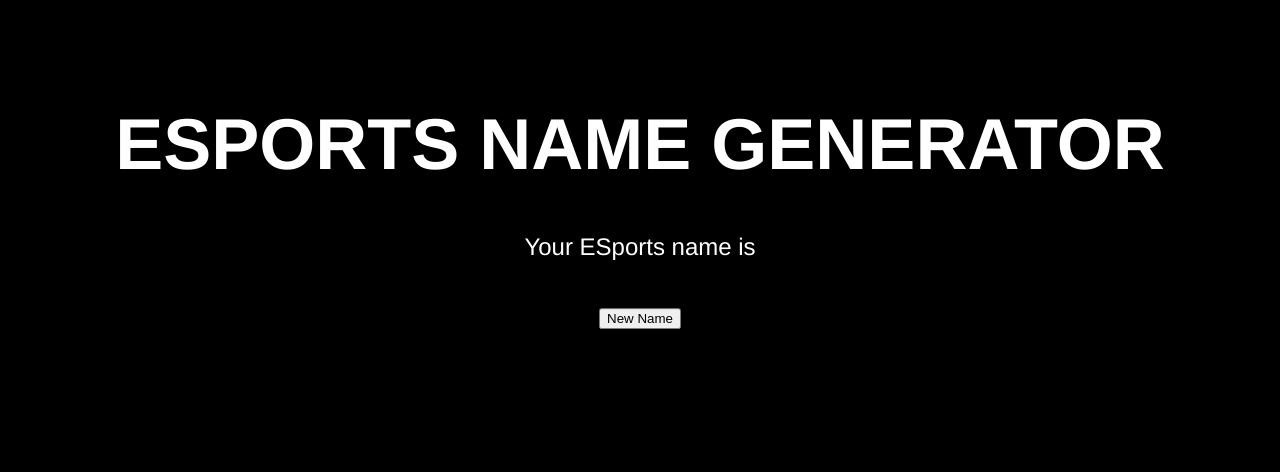
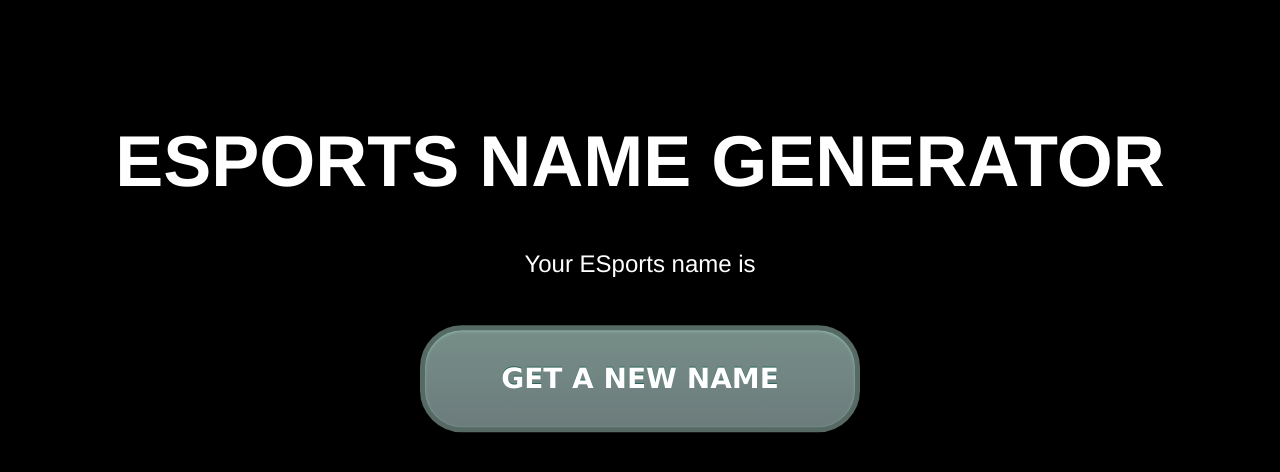
Before and after one commit to rCori/esportsNameGenerator, a website: page resources/pugfiles/index.pug in a window 1280 px wide. Drawn offline with nearby package versions, Linux system fonts and the light colour scheme; files that its build step writes are made by us from their sources.

Commit message:
New style to the refresh button

```diff
--- a/resources/css/main.css
+++ b/resources/css/main.css
@@ -30,3 +30,44 @@ body{
     text-align: center;
     transform: translateY(20%);
 }
+
+.myButton {
+	-moz-box-shadow:inset 0px 1px 3px 0px #91b8b3;
+	-webkit-box-shadow:inset 0px 1px 3px 0px #91b8b3;
+	box-shadow:inset 0px 1px 3px 0px #91b8b3;
+	background:-webkit-gradient(linear, left top, left bottom, color-stop(0.05, #768d87), color-stop(1, #6c7c7c));
+	background:-moz-linear-gradient(top, #768d87 5%, #6c7c7c 100%);
+	background:-webkit-linear-gradient(top, #768d87 5%, #6c7c7c 100%);
+	background:-o-linear-gradient(top, #768d87 5%, #6c7c7c 100%);
+	background:-ms-linear-gradient(top, #768d87 5%, #6c7c7c 100%);
+	background:linear-gradient(to bottom, #768d87 5%, #6c7c7c 100%);
+	filter:progid:DXImageTransform.Microsoft.gradient(startColorstr='#768d87', endColorstr='#6c7c7c',GradientType=0);
+	background-color:#768d87;
+	-moz-border-radius:42px;
+	-webkit-border-radius:42px;
+	border-radius:42px;
+	border:5px solid #566963;
+	display:inline-block;
+	cursor:pointer;
+	color:#ffffff;
+	font-family:Verdana;
+	font-size:28px;
+	font-weight:bold;
+	padding:32px 76px;
+	text-decoration:none;
+	text-shadow:0px -1px 0px #2b665e;
+}
+.myButton:hover {
+	background:-webkit-gradient(linear, left top, left bottom, color-stop(0.05, #6c7c7c), color-stop(1, #768d87));
+	background:-moz-linear-gradient(top, #6c7c7c 5%, #768d87 100%);
+	background:-webkit-linear-gradient(top, #6c7c7c 5%, #768d87 100%);
+	background:-o-linear-gradient(top, #6c7c7c 5%, #768d87 100%);
+	background:-ms-linear-gradient(top, #6c7c7c 5%, #768d87 100%);
+	background:linear-gradient(to bottom, #6c7c7c 5%, #768d87 100%);
+	filter:progid:DXImageTransform.Microsoft.gradient(startColorstr='#6c7c7c', endColorstr='#768d87',GradientType=0);
+	background-color:#6c7c7c;
+}
+.myButton:active {
+	position:relative;
+	top:1px;
+}
--- a/resources/pugfiles/index.pug
+++ b/resources/pugfiles/index.pug
@@ -6,4 +6,6 @@ div(id='container')
   p Your ESports name is
   h2 #{name}
 
-  input(class='refreshButton' type='button' value='New Name' onClick='window.location.reload()')
+  //input(class='refreshButton' type='button' value='New Name' onClick='window.location.reload()')
+  //br
+  a(href='#' class="myButton" onClick='window.location.reload()') GET A NEW NAME
```
